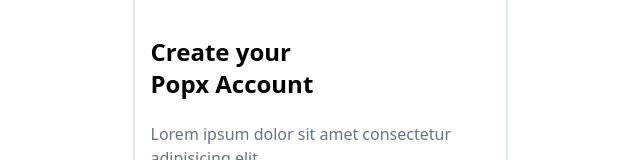
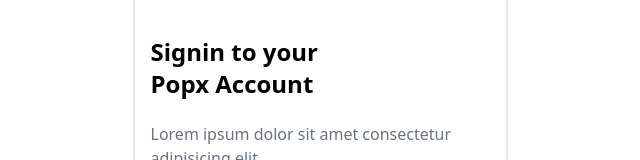
Before and after one commit to techshadow01/Internform, a React (Vite) app: page /login in a window 1280 px wide. Shown: the top 160 px of the page, without its empty margins (320-960 px from the left). Built offline with nearby package versions, Linux system fonts and the light colour scheme.

Commit message:
Add files via upload

```diff
--- a/src/components/Login.jsx
+++ b/src/components/Login.jsx
@@ -38,8 +38,8 @@
                 className='flex flex-col gap-4 p-4 pt-[40px] w-[375px] h-[812px] max-sm:w-screen max-sm:h-screen border-2 border-slate-200 '>
 
                 <div className='flex flex-col gap-[22px]'>
-                    <div className='text-2xl font-semibold'>
-                        <div> Create your</div>
+                    <div className='text-2xl font-bold'>
+                        <div> Signin to your</div>
                         <div>  Popx Account</div>
                     </div>
 
--- a/src/components/Sign.jsx
+++ b/src/components/Sign.jsx
@@ -57,7 +57,7 @@
                 className='flex flex-col justify-between p-4 pt-[40px] w-[375px] h-[812px] max-sm:w-screen max-sm:h-screen border-2 border-slate-200 '>
 
                 <div className='flex flex-col gap-[29px]'>
-                    <div className='text-2xl font-semibold'>
+                    <div className='text-2xl font-bold'>
                         <div> Create your</div>
                         <div>  Popx Account</div>
                     </div>
```
